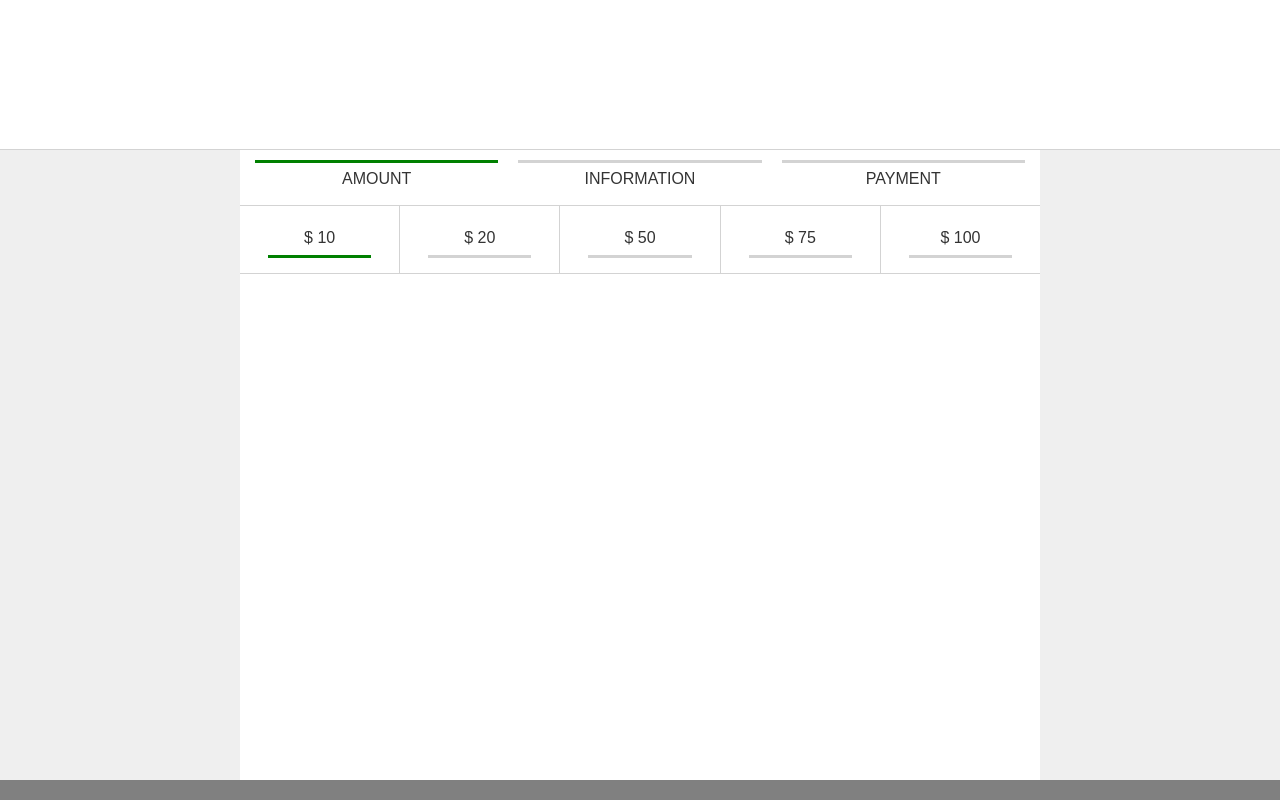
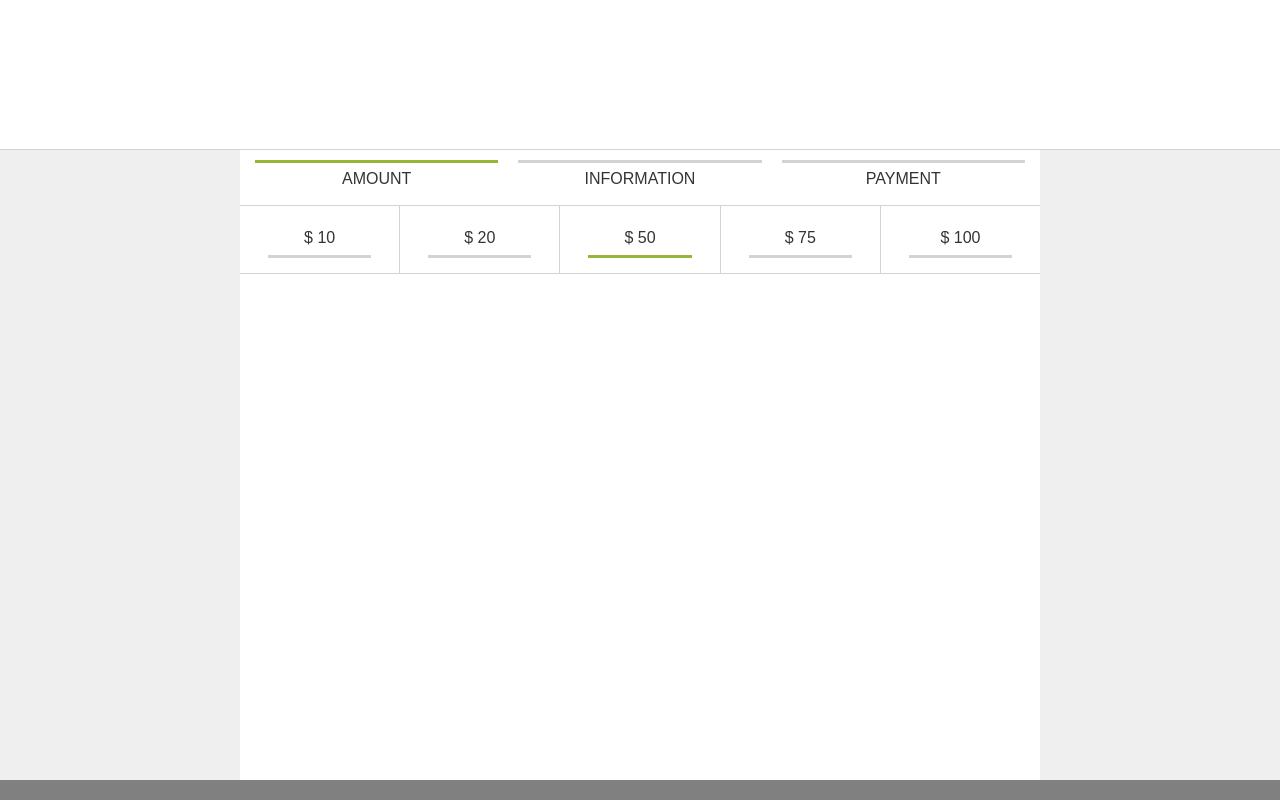
Before and after one commit to TJTorola/Friends-Of-Maple, a React app: page / in a window 1280 px wide. Shown: the part 800-1600 px from the top of the page. Built offline with nearby package versions, Linux system fonts and the light colour scheme; the HTML template or start-up script is replaced by a standard one.

Commit message:
Use maple green, move def amount to config

```diff
--- a/src/config.js
+++ b/src/config.js
@@ -26,6 +26,9 @@ export const PLANS = {
   },
 }
 
+export const DEFAULT_PLAN = 'fom-50';
+export const INITIAL_AMOUNT = PLANS[DEFAULT_PLAN].amount;
+
 export const INCREMENTS = [
   PLANS['fom-10'],
   PLANS['fom-20'],
--- a/src/reducers/amount.js
+++ b/src/reducers/amount.js
@@ -2,8 +2,10 @@ import {
   SET_AMOUNT,
 } from '~/actions/types';
 
+import { INITIAL_AMOUNT } from '~/config';
+
 export default {
-  initialValue: 10,
+  initialValue: INITIAL_AMOUNT,
 
   [SET_AMOUNT]: ({ amount }) => amount,
 }
--- a/src/style/main.scss
+++ b/src/style/main.scss
@@ -14,7 +14,7 @@
 $gray: gray;
 $lightGray: lightgray;
 
-$green: green;
+$green: #97b536;
 $lightGreen: lightgreen;
 
 html, body, #app {
```
